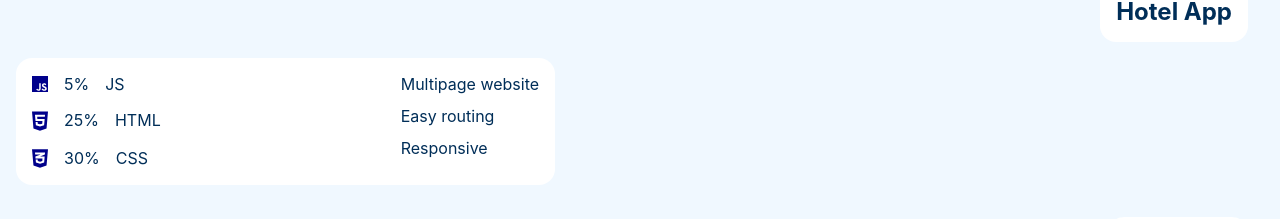
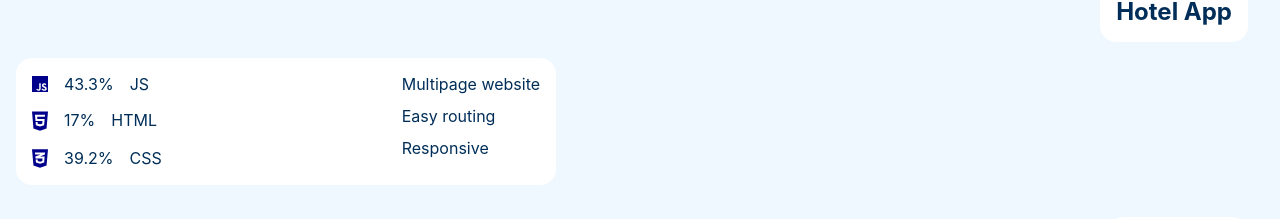
Before and after one commit to bhimray/CV, a React (Create React App) app in the folder bilen-cv/: page / in a window 1280 px wide. Shown: the part 798-1017 px from the top of the page. Built offline with nearby package versions, Linux system fonts and the light colour scheme.

Commit message:
changes-data

```diff
--- a/bilen-cv/src/components/Project/Project.jsx
+++ b/bilen-cv/src/components/Project/Project.jsx
@@ -21,17 +21,17 @@ const Project = () => {
           <div className='project-language'>
             <div className="project-language-description">
               <img src={jsIcon} className='language-icon'></img>
-              <div className='language-percent'>5%</div>
+              <div className='language-percent'>43.3%</div>
               <div className='language-name'>JS</div>
             </div>
             <div className="project-language-description">
               <img src={htmlIcon} className='language-icon'></img>
-              <div className='language-percent'>25%</div>
+              <div className='language-percent'>17%</div>
               <div className='language-name'>HTML</div>
             </div>
             <div className="project-language-description">
               <img src={cssIcon} className='language-icon'></img>
-              <div className='language-percent'>30%</div>
+              <div className='language-percent'>39.2%</div>
               <div className='language-name'>CSS</div>
             </div>
           </div>
```
